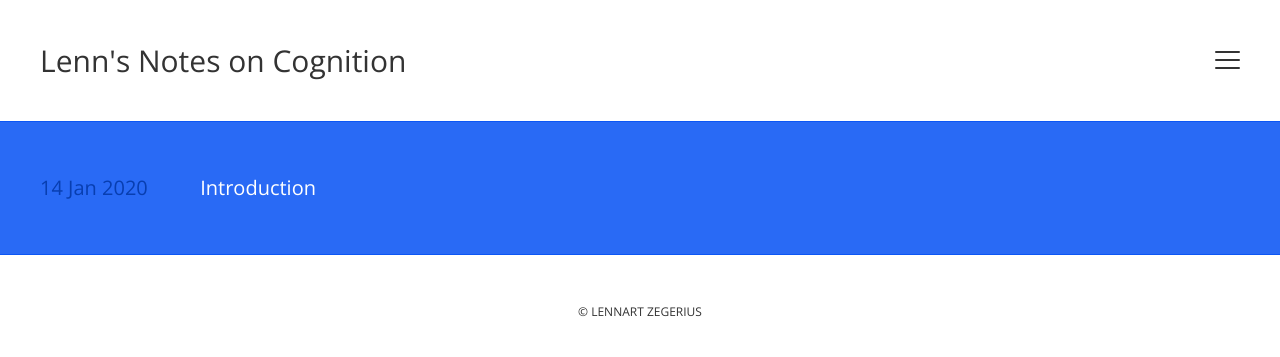
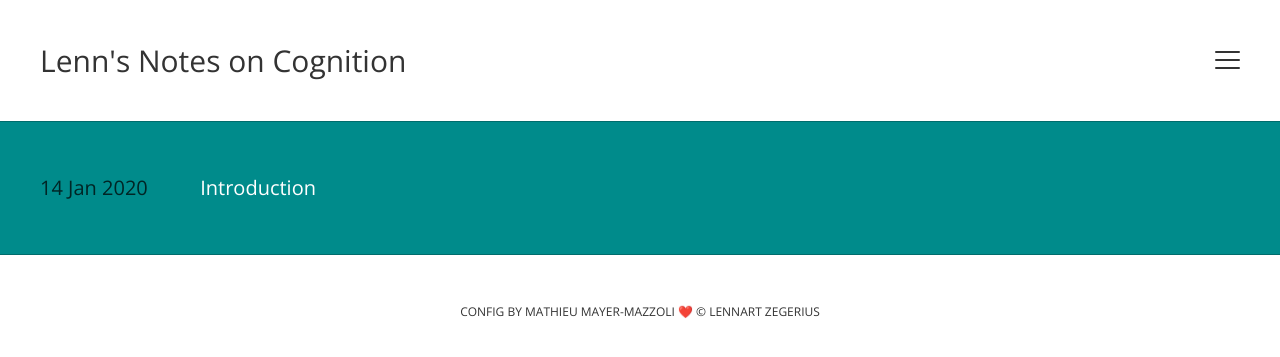
Before and after one commit to Lenzeg/Cogsci_blog, a Jekyll site: the page built from index.html, in a window 1280 px wide. Shown: the top 357 px of the page. Built offline with Jekyll 4.4.1, drawn with Linux system fonts in a browser that asks for light colours; the list of posts is cut into pages by our own code.

Commit message:
Some stuff

```diff
--- a/_layouts/default.html
+++ b/_layouts/default.html
@@ -62,7 +62,7 @@
       </main>
 
       <footer>
-        <small> &copy; {{ site.author }}</small>
+        <small>config by Mathieu Mayer-Mazzoli ❤️ &copy; {{ site.author }}</small>
       </footer>
 
     </div>
--- a/_scss/base/_variables.scss
+++ b/_scss/base/_variables.scss
@@ -1,6 +1,6 @@
 // Colors
 
-$main-color:        rgb(41, 106, 245);  // change this color for further customization
+$main-color:        rgb(0,139,139);  // change this color for further customization
                                       // I like http://colours.neilorangepeel.com/! Making colors semantic too ;)
 
 $bg-color:          white; // background-color
```
